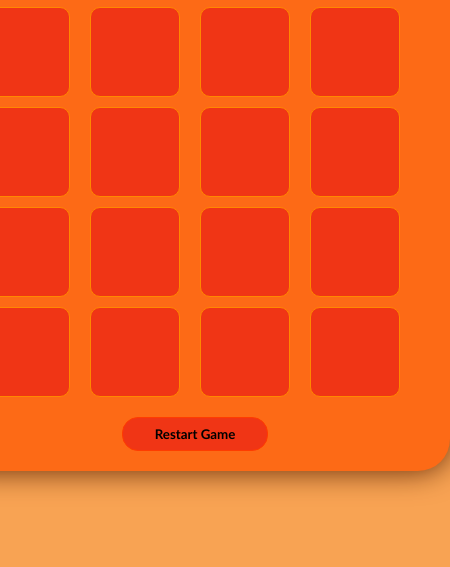
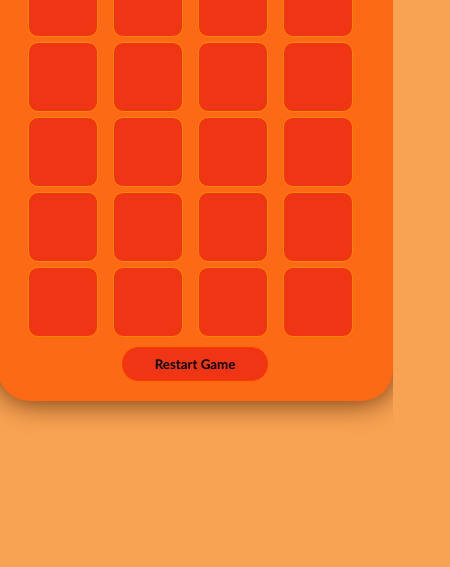
Before and after one commit to HassamAhmed0987/Memory-Game, a plain HTML site: page index.html in a window 390 px wide. Shown: the part 277-844 px from the top of the page, 450 px wide, since content can reach past the window. Drawn offline with Linux system fonts and the light colour scheme.

Commit message:
responsive check

```diff
--- a/style.css
+++ b/style.css
@@ -1,14 +1,16 @@
-*{
+* {
     margin: 0;
     padding: 0;
     box-sizing: border-box;
     font-family: 'Gill Sans', 'Gill Sans MT', Calibri, 'Trebuchet MS', sans-serif;
 }
-:root{
+
+:root {
     --bg1: rgba(247, 143, 45, 0.815);
     --bg2: rgb(253, 106, 22);
 }
-body{
+
+body {
     background: var(--bg1);
     width: 100vw;
     height: 100vh;
@@ -16,24 +18,28 @@ body{
     justify-content: center;
     align-items: center;
 }
-.container{
+
+.container {
     background: var(--bg2);
     padding: 20px;
     text-align: center;
     border-radius: 2rem;
     box-shadow: 0 0 30px 0 rgb(97, 40, 7);
 }
-.title{
+
+.title {
     font-size: 2.5rem;
     font-weight: bold;
 }
-.gird{
+
+.gird {
     display: grid;
     grid-template-columns: repeat(4, 100px);
     gap: 10px;
     margin: 20px;
 }
-.card{
+
+.card {
     width: 90px;
     height: 90px;
     background-color: rgb(240, 53, 21);
@@ -46,22 +52,26 @@ body{
     transition: 0.5s ease;
     border-radius: 10px;
 }
-.card:hover{
+
+.card:hover {
     transform: scale(1.05);
     box-shadow: 0 0 10px 0 red;
 }
-.card.flipped{
+
+.card.flipped {
     color: red;
     transform: rotateY(180deg);
     text-shadow: 0 0 10px rgb(240, 127, 21);
     box-shadow: inset 0 0 10px 0 rgb(240, 127, 21);
 }
-.card.matched{
+
+.card.matched {
     cursor: default;
     transform: rotateY(180deg);
     background-color: rgba(45, 252, 45, 0.479);
 }
-.start-game{
+
+.start-game {
     padding: 0.5rem 2rem;
     border-radius: 1rem;
     border: 1px solid rgb(255, 60, 0);
@@ -70,14 +80,43 @@ body{
     transition: 0.5s;
     outline: none;
 }
-.start-game:hover{
+
+.start-game:hover {
     box-shadow: 0 0 5px 0 rgb(255, 0, 0);
 }
-.start-game:active{
+
+.start-game:active {
     transform: translateY(5px);
 }
 
-@media (min-width: 300px) and (max-width: 500px) {
+@media (min-width: 200px) and (max-width: 500px) {
+    body {
+        background: var(--bg1);
+        width: 100vw;
+        height: 100vh;
+        display: flex;
+        justify-content: center;
+        align-items: center;
+    }
 
+    .gird {
+        display: grid;
+        grid-template-columns: repeat(4, 80px);
+        gap: 5px;
+        margin: 10px;
+    }
 
+    .card {
+        width: 70px;
+        height: 70px;
+        background-color: rgb(240, 53, 21);
+        border: 1px solid rgb(255, 136, 0);
+        display: flex;
+        justify-content: center;
+        align-items: center;
+        color: transparent;
+        cursor: pointer;
+        transition: 0.5s ease;
+        border-radius: 10px;
+    }
 }
```
